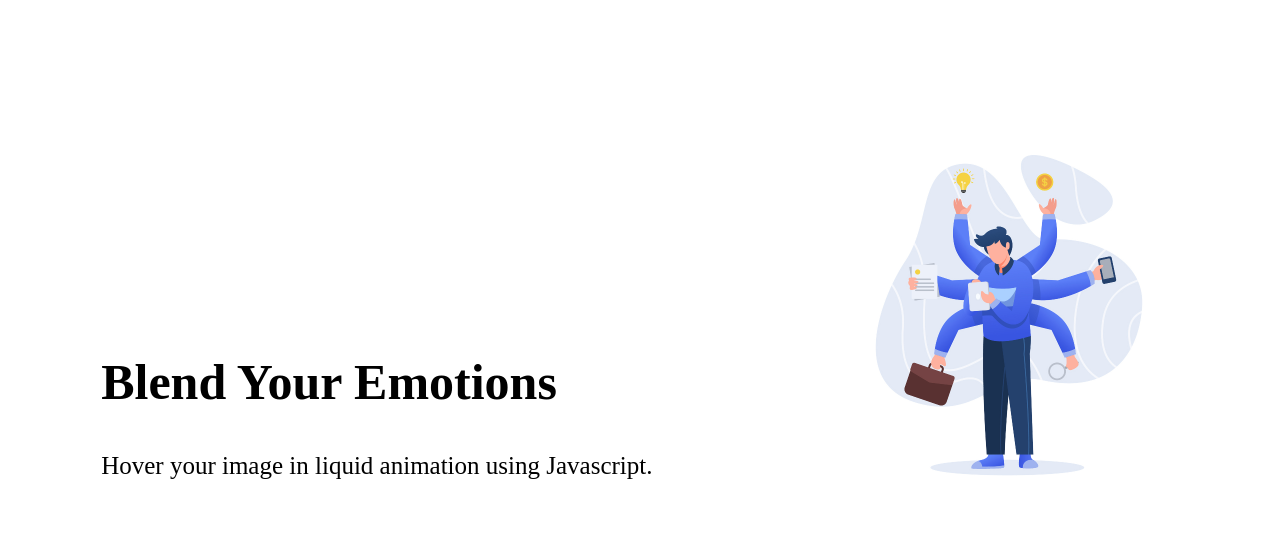
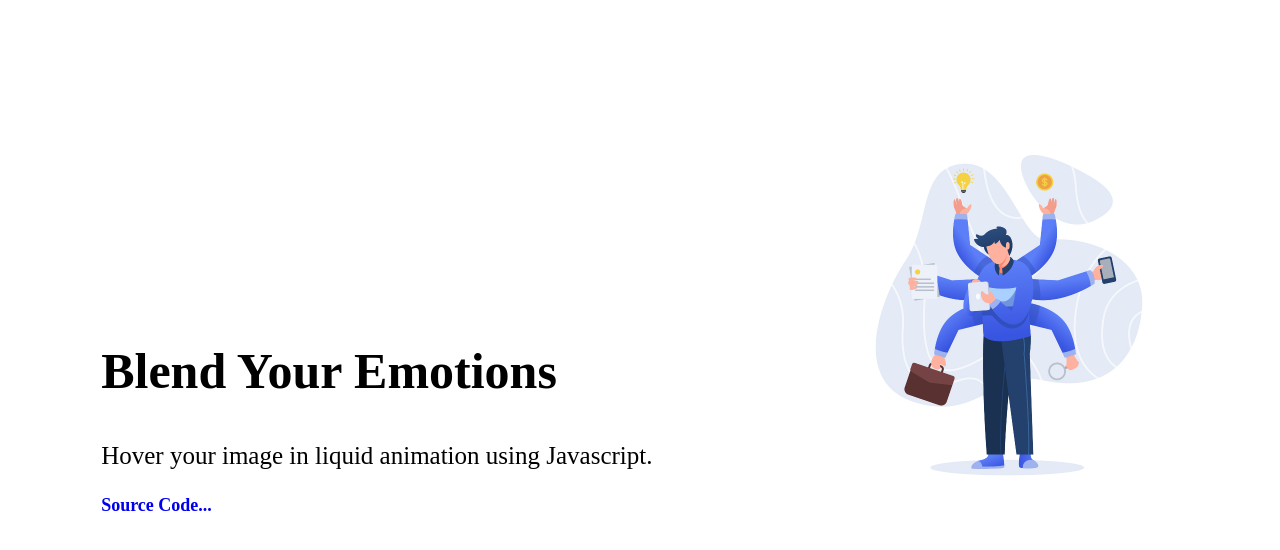
Before and after one commit to MdRashid62/Javascript-Liquid-Effect, a plain HTML site: page index.html in a window 1280 px wide. Drawn offline with nearby package versions, Linux system fonts and the light colour scheme.

Commit message:
third commit

```diff
--- a/css/style.css
+++ b/css/style.css
@@ -24,3 +24,9 @@
 .intro p {
     font-size: 25px;
 }
+
+.intro a {
+    text-decoration: none;
+    font-weight: bold;
+    font-size: large;
+}
--- a/index.html
+++ b/index.html
@@ -12,8 +12,9 @@
       <div class="intro">
         <h2>Blend Your Emotions</h2>
         <p>
-          Hover your image in liquid animation using Javascript.
+          Hover your image in liquid animation using Javascript.<br>
         </p>
+        <a href="https://github.com/MdRashid62/Javascript">Source Code...</a>
       </div>
       <div class="distortion"></div>
     </div>
```
